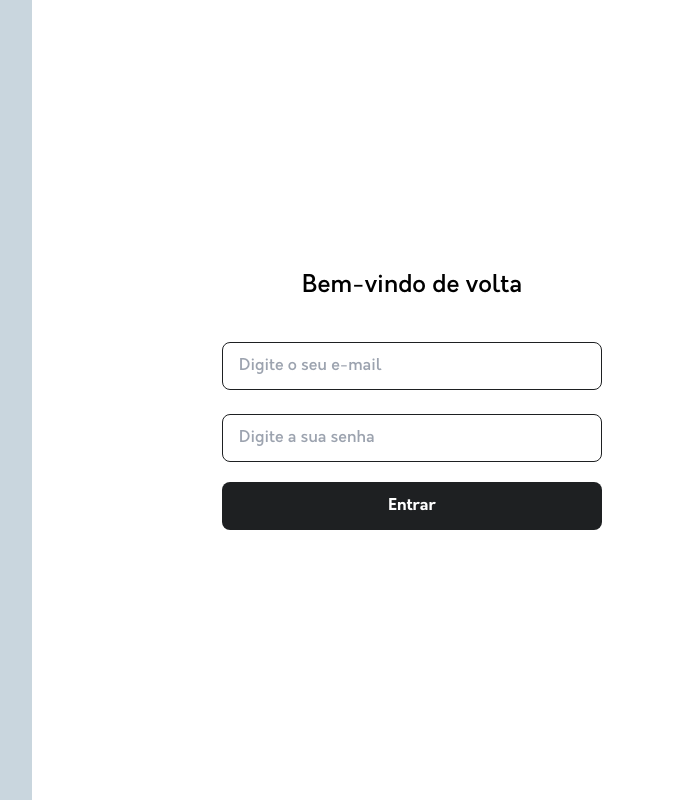
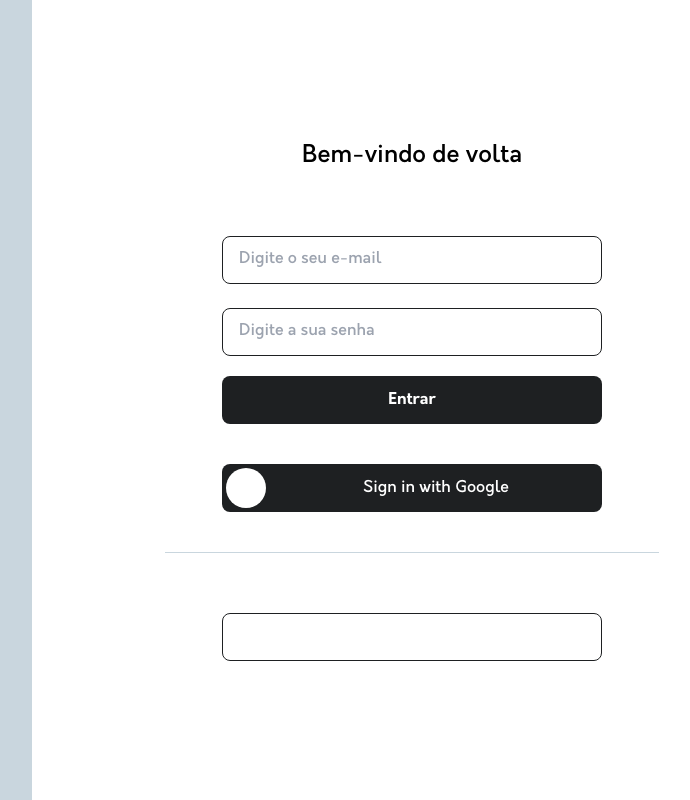
Before and after one commit to emanusantos/SGPP_FRONT, a React (Vite) app: page /login in a window 1280 px wide. Shown: the whole page, without its empty margins (488-1178 px from the left). Built offline with nearby package versions, Linux system fonts and the light colour scheme.

Commit message:
feat: remaining layout

```diff
--- a/src/components/Button/index.tsx
+++ b/src/components/Button/index.tsx
@@ -3,7 +3,7 @@ import { ButtonProps } from "./types";
 export function Button({ classes = "", children, ...props }: ButtonProps) {
   return (
     <button
-      className={`border-none outline-none rounded-lg bg-primary text-white h-12 font-orkneyBold w-full ${classes}`}
+      className={`outline-none rounded-lg bg-primary text-white h-12 font-orkneyBold w-full ${classes}`}
       {...props}
     >
       {children}
--- a/src/routes/Login/index.tsx
+++ b/src/routes/Login/index.tsx
@@ -7,7 +7,7 @@ export function Login() {
 
       <main className="flex-grow flex justify-center items-center">
         <div className="w-1/2 flex flex-col justify-center items-center">
-          <h1 className="pb-10 font-orkneyMd text-2xl text-black">
+          <h1 className="mb-16 font-orkneyMd text-2xl text-black">
             Bem-vindo de volta
           </h1>
 
@@ -18,6 +18,19 @@ export function Login() {
           </div>
 
           <Button classes="mt-5">Entrar</Button>
+
+          <Button classes="mt-10 font-orkney w-auto rounded-full flex items-center flex-row">
+            <div className="bg-white rounded-full h-10 w-10 m-1" />
+            <p className="text-white text-md font-orkneyMd ml-auto mr-auto px-4">
+              Sign in with Google
+            </p>
+          </Button>
+
+          <div className="w-[130%] h-[1px] my-10 bg-gray-dark" />
+
+          <Button classes="mt-5 bg-transparent text-primary font-orkney border border-primary">
+            Criar uma nova conta
+          </Button>
         </div>
       </main>
     </div>
```
